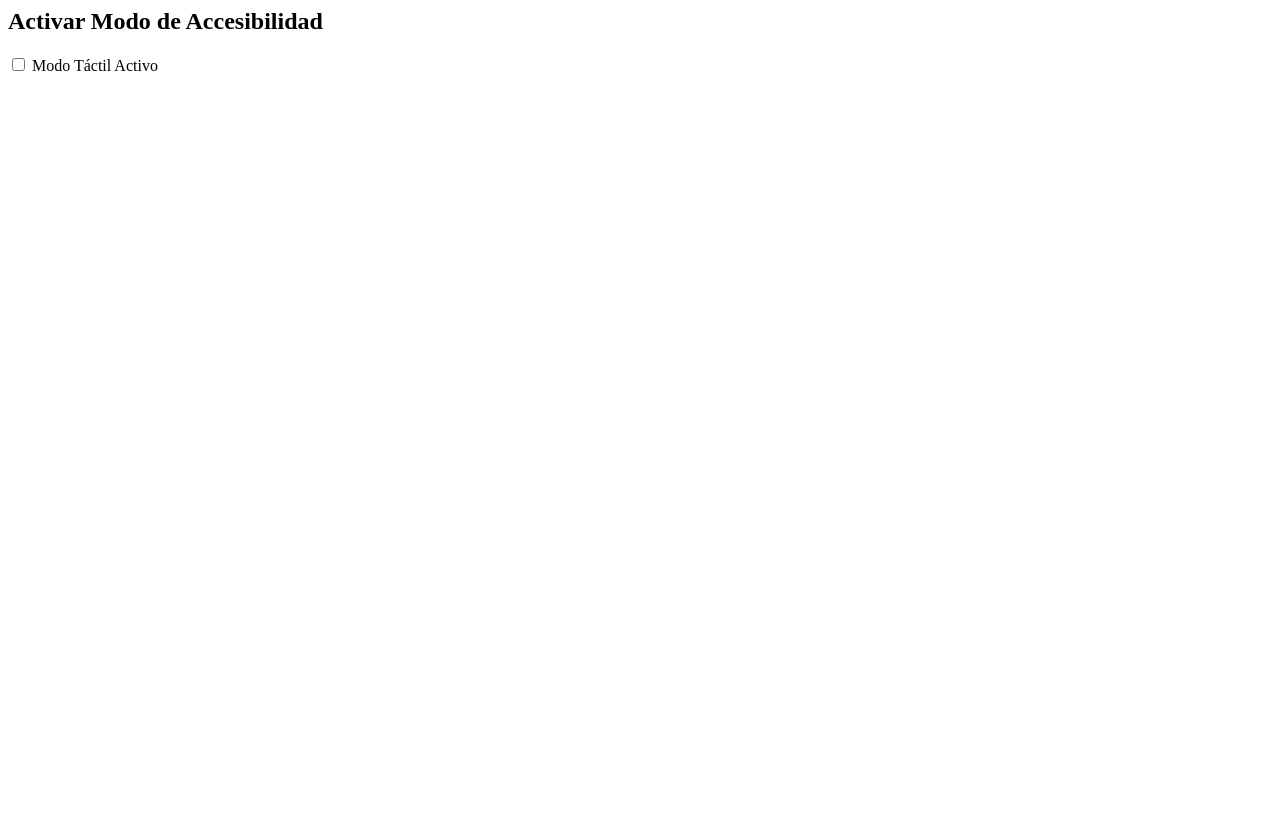
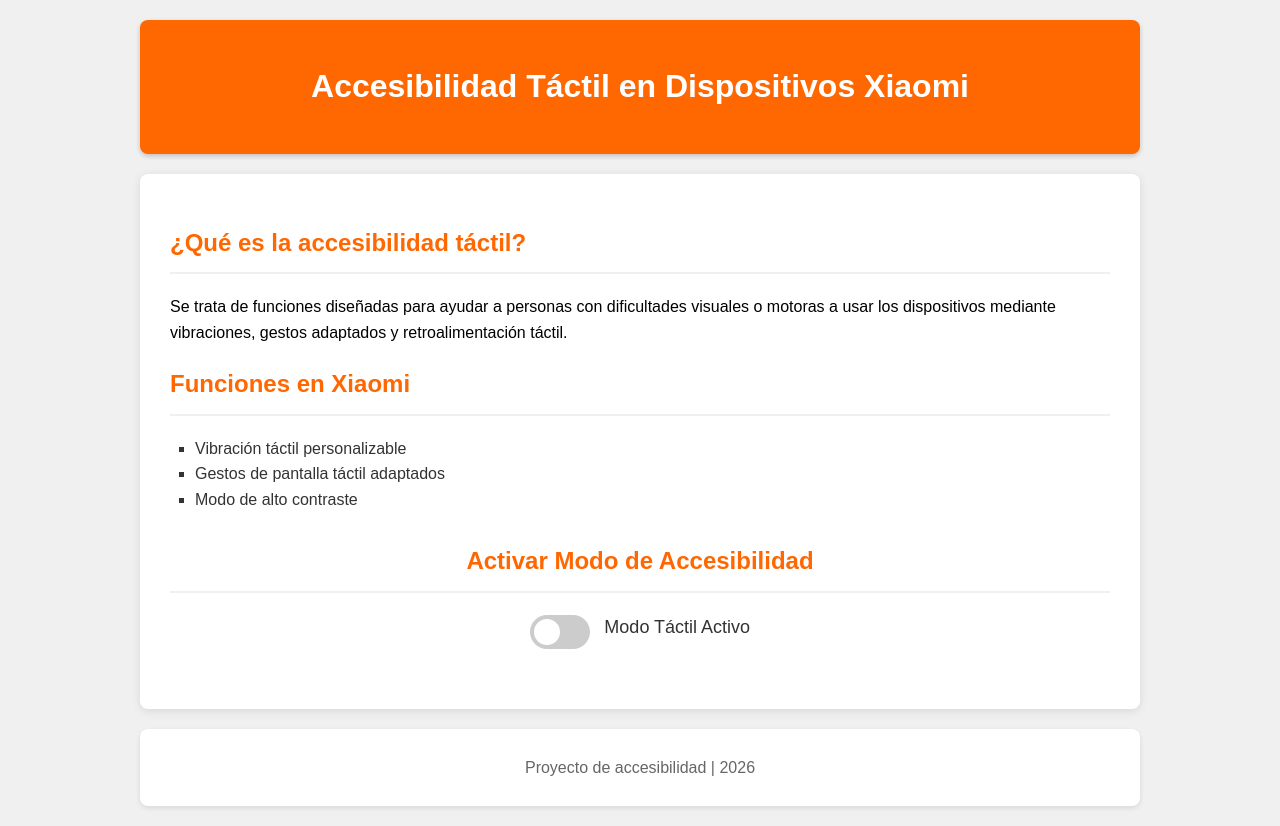
Before and after one commit to jordancardozo2026xx-cyber/Xiaomi-Tactile-Experience, a plain HTML site: page index.html in a window 1280 px wide. Before the commit the page ends 800 px from the top, so only its background shows below. Drawn offline with Linux system fonts and the light colour scheme.

Commit message:
Rewrite index.html with accessibility features

```diff
--- a/index.html
+++ b/index.html
@@ -1,3 +1,126 @@
+<!DOCTYPE html>
+<html lang="es">
+<head>
+    <meta charset="UTF-8">
+    <meta name="viewport" content="width=device-width, initial-scale=1.0">
+    <title>Accesibilidad Táctil Xiaomi</title>
+    <style>
+        /* ESTILOS DIRECTOS EN EL HTML PARA SEGURIDAD */
+        body {
+            font-family: Arial, sans-serif;
+            max-width: 1000px;
+            margin: 0 auto;
+            padding: 20px;
+            background-color: #f0f0f0;
+            line-height: 1.6;
+        }
+        header {
+            background-color: #ff6700;
+            color: white;
+            padding: 20px;
+            text-align: center;
+            border-radius: 8px;
+            box-shadow: 0 2px 5px rgba(0,0,0,0.2);
+        }
+        main {
+            background-color: white;
+            padding: 30px;
+            margin: 20px 0;
+            border-radius: 8px;
+            box-shadow: 0 2px 10px rgba(0,0,0,0.1);
+        }
+        h2 {
+            color: #ff6700;
+            border-bottom: 2px solid #f0f0f0;
+            padding-bottom: 10px;
+        }
+        ul {
+            list-style-type: square;
+            padding-left: 25px;
+            color: #333;
+        }
+        footer {
+            text-align: center;
+            color: #666;
+            margin-top: 20px;
+            padding: 10px;
+            background-color: white;
+            border-radius: 8px;
+            box-shadow: 0 2px 5px rgba(0,0,0,0.1);
+        }
+        .switch-container {
+            text-align: center;
+            margin: 30px 0;
+        }
+        .switch {
+            position: relative;
+            display: inline-block;
+            width: 60px;
+            height: 34px;
+        }
+        .switch input {
+            opacity: 0;
+            width: 0;
+            height: 0;
+        }
+        .slider {
+            position: absolute;
+            cursor: pointer;
+            top: 0;
+            left: 0;
+            right: 0;
+            bottom: 0;
+            background-color: #ccc;
+            transition: .4s;
+            border-radius: 34px;
+        }
+        .slider:before {
+            position: absolute;
+            content: "";
+            height: 26px;
+            width: 26px;
+            left: 4px;
+            bottom: 4px;
+            background-color: white;
+            transition: .4s;
+            border-radius: 50%;
+        }
+        input:checked + .slider {
+            background-color: #ff6700;
+        }
+        input:focus + .slider {
+            box-shadow: 0 0 1px #ff6700;
+        }
+        input:checked + .slider:before {
+            transform: translateX(26px);
+        }
+        .switch-label {
+            margin-left: 10px;
+            font-size: 18px;
+            color: #333;
+        }
+    </style>
+</head>
+<body>
+    <header>
+        <h1>Accesibilidad Táctil en Dispositivos Xiaomi</h1>
+    </header>
+
+    <main>
+        <section>
+            <h2>¿Qué es la accesibilidad táctil?</h2>
+            <p>Se trata de funciones diseñadas para ayudar a personas con dificultades visuales o motoras a usar los dispositivos mediante vibraciones, gestos adaptados y retroalimentación táctil.</p>
+        </section>
+
+        <section>
+            <h2>Funciones en Xiaomi</h2>
+            <ul>
+                <li>Vibración táctil personalizable</li>
+                <li>Gestos de pantalla táctil adaptados</li>
+                <li>Modo de alto contraste</li>
+            </ul>
+        </section>
+
         <section class="switch-container">
             <h2>Activar Modo de Accesibilidad</h2>
             <label class="switch">
@@ -6,3 +129,11 @@
             </label>
             <span class="switch-label">Modo Táctil Activo</span>
         </section>
+    </main>
+
+    <footer>
+        <p>Proyecto de accesibilidad | 2026</p>
+    </footer>
+
+</body>
+</html>
```
Lines whose indentation alone changed are shown as unchanged.
